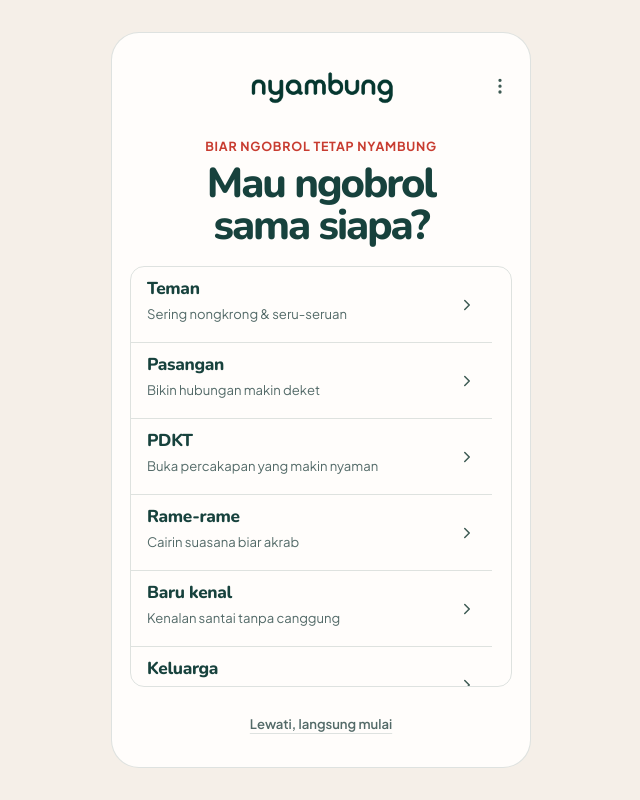
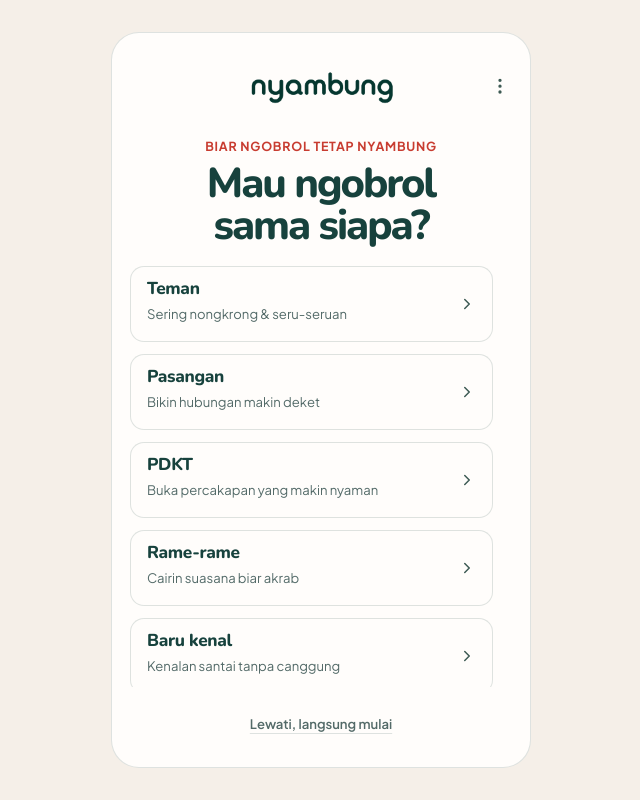
Before and after one commit to royhanmh/nyambung, a React (Vite) app: page /#home in a window 1280 px wide. Shown: the whole page, without its empty margins (319-959 px from the left). Built offline with nearby package versions, Linux system fonts and the light colour scheme.

Commit message:
revert(home): restore six option cards, drop grouped quiet list

```diff
--- a/src/styles.css
+++ b/src/styles.css
@@ -343,11 +343,7 @@
 .choice-list {
   display: grid;
   grid-template-columns: 1fr;
-  gap: 0;
-  border: 1px solid var(--line);
-  border-radius: 14px;
-  background: transparent;
-  overflow: hidden auto;
+  gap: 12px;
   max-height: min(62dvh, 620px);
   flex: 1;
   overflow-y: auto;
@@ -359,10 +355,9 @@
 
 .option-card {
   width: 100%;
-  background: transparent;
-  border: 0;
-  border-bottom: 1px solid var(--line);
-  border-radius: 0;
+  background: color-mix(in srgb, var(--panel) 48%, transparent);
+  border: 1px solid var(--line);
+  border-radius: 14px;
   min-height: 76px;
   padding: 12px 16px;
   display: flex;
@@ -374,13 +369,9 @@
   position: relative;
 }
 
-.option-card:last-child {
-  border-bottom: 0;
-}
-
 .option-card:hover,
 .option-card:focus-visible {
-  background: var(--accent-soft);
+  border-color: var(--accent);
 }
 
 .bebas-link {
```
